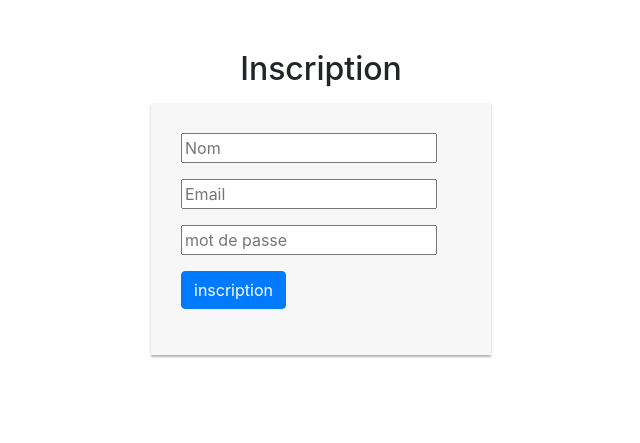
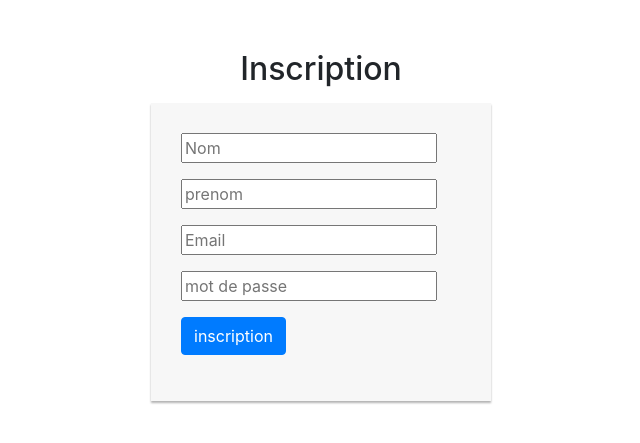
Before and after one commit to Romjah/Base_de_donnee, a PHP site: page /inscription.php in a window 1280 px wide. Shown: the top 443 px of the page, without its empty margins (319-959 px from the left). Run offline with PHP 8.4, Linux system fonts and the light colour scheme.

Commit message:
banque et inscription

```diff
--- a/www/inscription.php
+++ b/www/inscription.php
@@ -5,11 +5,12 @@ require_once __DIR__ . '/../src/init.php';
 if (isset($_POST["inscription"])){
     if(!empty($_POST['email']) || !empty($_POST['mdp'])){
         $nom= htmlspecialchars($_POST["nom"]);
+        $prenom= htmlspecialchars($_POST["prenom"]);
         $email = $_POST["email"];
         $mdp = hash('sha256', $_POST["mdp"]);
         $token= bin2hex(openssl_random_pseudo_bytes(64));
-        $insert_user = $bdd ->prepare('INSERT INTO users (nom, email, mdp, token) VALUES (?, ?, ?, ?)');
-        $insert_user->execute (array($nom, $email, $mdp, $token));
+        $insert_user = $bdd ->prepare('INSERT INTO users (nom, email, mdp, token, prenom) VALUES (?, ?, ?, ?, ?)');
+        $insert_user->execute (array($email, $mdp, $nom, $prenom, $token));
         echo "L'utilisateur a bien été créé !";
         header("location:connexion.php");
     } else{
@@ -34,6 +35,9 @@ if (isset($_POST["inscription"])){
         <input  type="text" name="nom" placeholder="Nom">
         </div>
         <div class="form-group">
+        <input  type="text" name="prenom" placeholder="prenom">
+        </div>
+        <div class="form-group">
         <input type="text" name="email" placeholder="Email" >
         </div>
         <div class="form-group">
```
Also changed, not shown: Banque.sql (+32 -32 lines).
